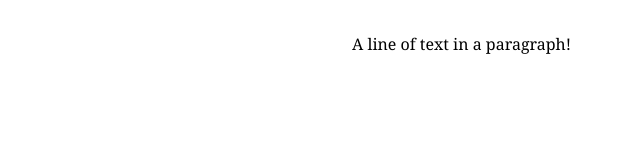
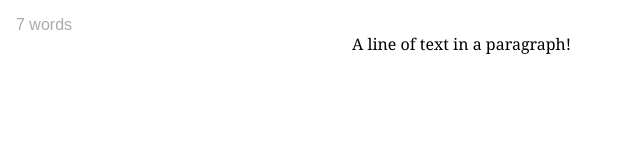
Before and after one commit to mwufi/scribbly, a Next.js app: page / in a window 1280 px wide. Shown: the top 160 px of the page, without its empty margins (0-640 px from the left). Built offline with nearby package versions, Linux system fonts and the light colour scheme.

Commit message:
[editor] add word count

```diff
--- a/components/slate/editor.js
+++ b/components/slate/editor.js
@@ -1,5 +1,5 @@
 // @refresh reset
-import { createEditor, Editor, Transforms, Text } from "slate";
+import { createEditor, Editor, Transforms, Text, Node } from "slate";
 
 // Import slate components and react plugin
 import { Slate, Editable, withReact } from "slate-react";
@@ -53,6 +53,10 @@ export default function Home(props) {
     () => withShortcuts(withReact(withHistory(createEditor()))),
     []
   );
+
+  const defaultWordCount = (wc) => console.log(`${wc} words`);
+  const setWordCount = props.setWordCount || defaultWordCount;
+
   const [value, setValue] = useState([
     {
       type: "paragraph",
@@ -71,6 +75,10 @@ export default function Home(props) {
     );
   }, []);
 
+  useEffect(() => {
+    calculateWordCount(editor);
+  }, [value]);
+
   // custom elements!
   const renderElement = useCallback(
     (props) => <MarkdownElement {...props} />,
@@ -81,11 +89,29 @@ export default function Home(props) {
     return <Leaf {...props} />;
   }, []);
 
-  const saveChanges = (value) => {
-    setValue(value);
+  const calculateWordCount = (editor) => {
+    // console.log("calculating word count...");
+    let wc = 0;
+    let cc = 0;
+    for (const [node, path] of Node.texts(editor)) {
+      let s = Node.string(node) || "";
+      let words = s.match(/\w+/g) || [];
+      wc += words.length;
+      cc += s.length;
+    }
+    setWordCount({
+      words: wc,
+      characters: cc,
+    });
+  };
+
+  const saveChanges = (v) => {
+    if (v === value) return;
+
+    setValue(v);
 
     // save value to Local Storage
-    const content = JSON.stringify(value);
+    const content = JSON.stringify(v);
     localStorage.setItem("content", content);
   };
 
--- a/pages/index.js
+++ b/pages/index.js
@@ -2,11 +2,20 @@
 import Head from "next/head";
 import styles from "../styles/Slate.module.css";
 import Editor from "../components/slate/editor";
+import { useState } from "react";
 
 export default function Home() {
+  const [wordCount, setWordCount] = useState({
+    words: 0,
+    characters: 0,
+  });
+
   return (
     <div className={styles.container}>
-      <Editor className={styles.editor} />
+      <div
+        className={styles.wordCount}
+      >{`${wordCount.words} words`}</div>
+      <Editor className={styles.editor} setWordCount={setWordCount} />
     </div>
   );
 }
--- a/styles/Slate.module.css
+++ b/styles/Slate.module.css
@@ -18,5 +18,15 @@
   /* font-family: 'Libre Baskerville', serif;
   letter-spacing: -0.2px;
   font-size: 17px; */
+}
 
+.wordCount {
+  position: fixed;
+  top: 0;
+  left: 0;
+  margin: 1em;
+  text-align: right;
+
+  color: #aaa;
+  font-family: fantasy;
 }
```
